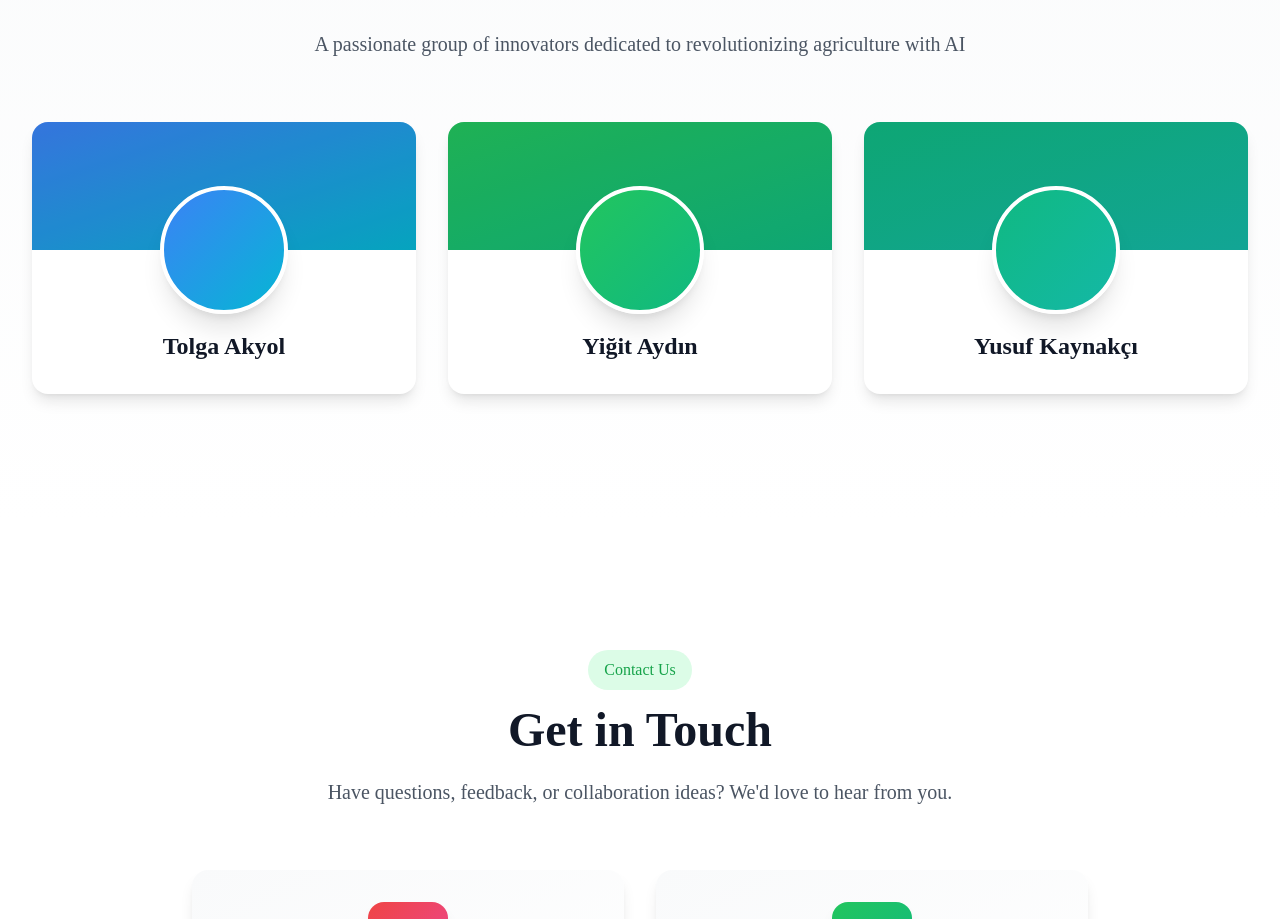
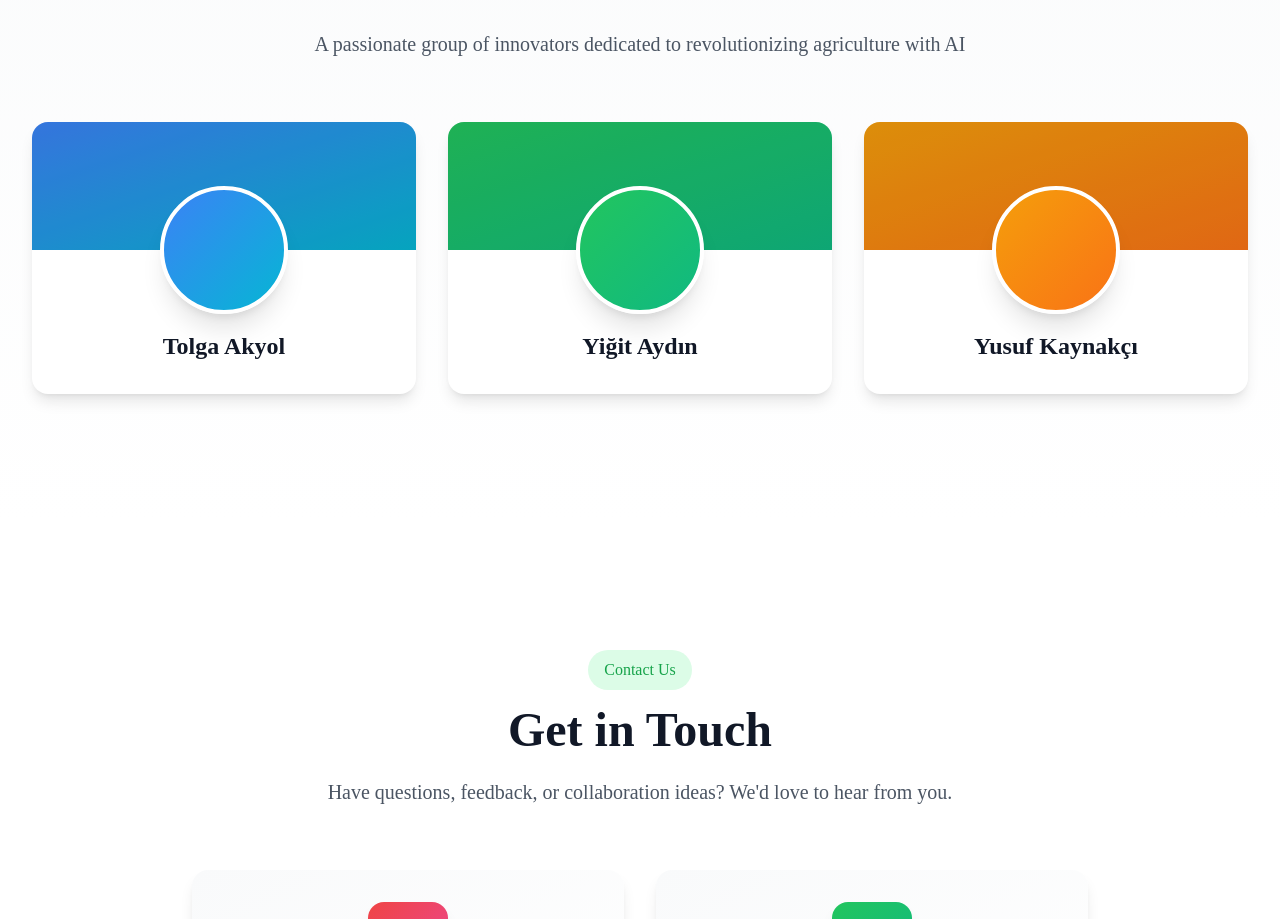
Before and after one commit to morethanyouth1nk/SmartLeeaf-Website, a Next.js app: page / in a window 1280 px wide. Shown: the part 3764-4683 px from the top of the page. Built offline with nearby package versions, Linux system fonts and the light colour scheme.

Commit message:
Update Team.tsx

```diff
--- a/app/components/Team.tsx
+++ b/app/components/Team.tsx
@@ -19,7 +19,7 @@ export default function Team() {
   },
   {
     name: 'Yusuf Kaynakçı',
-      gradient: 'from-emerald-500 to-teal-500',
+    gradient: 'from-amber-500 to-orange-500',
   },
 ];
 
```
Lines whose indentation alone changed are shown as unchanged.
